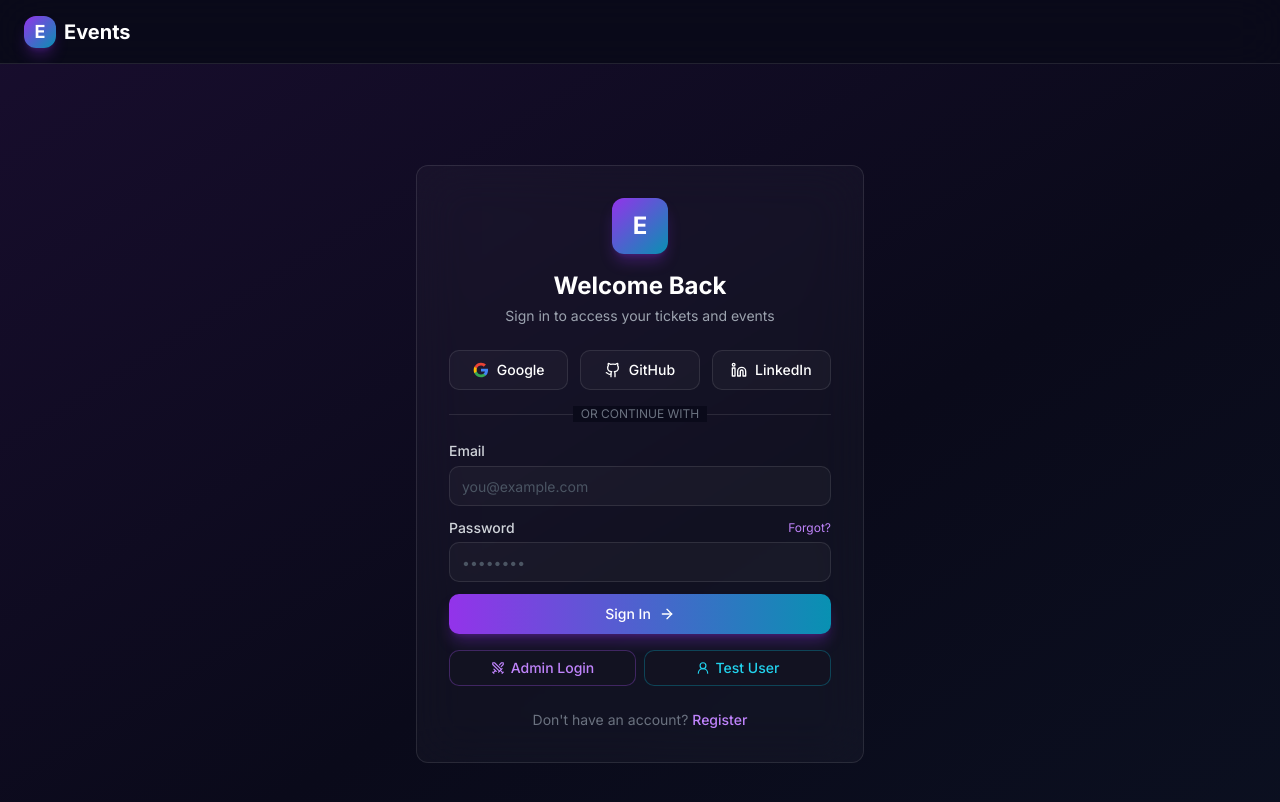
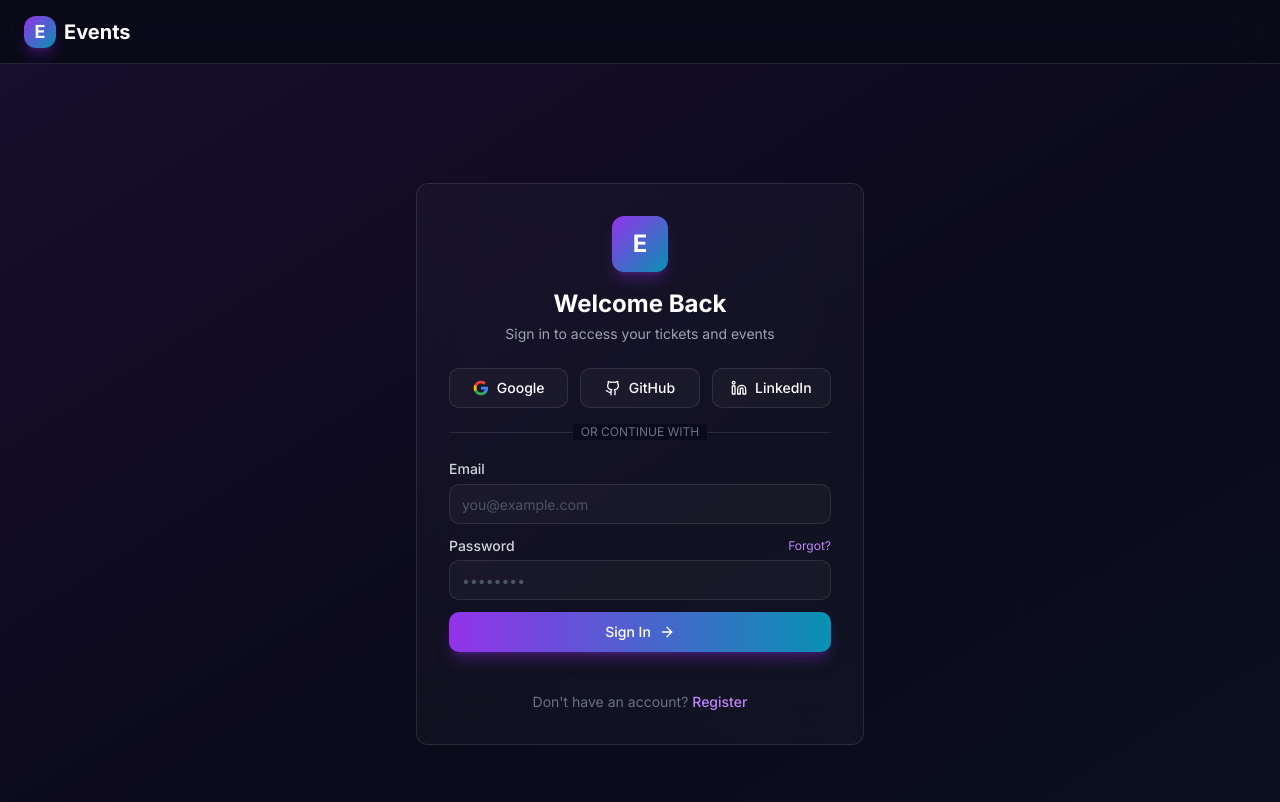
Before and after one commit to kktejas07/events, a Next.js app: page /login in a window 1280 px wide. Shown: the top 802 px of the page. Built offline with nearby package versions, Linux system fonts and the light colour scheme; no server answers.

Commit message:
fix: remove hardcoded admin/test user quick login buttons from login page

```diff
--- a/src/app/(auth)/login/page.tsx
+++ b/src/app/(auth)/login/page.tsx
@@ -9,7 +9,7 @@ import { Button } from "@/components/ui/button";
 import { Input } from "@/components/ui/input";
 import { Label } from "@/components/ui/label";
 import { Separator } from "@/components/ui/separator";
-import { Github, Linkedin, Sparkles, ArrowRight, Swords, UserRound } from "lucide-react";
+import { Github, Linkedin, Sparkles, ArrowRight } from "lucide-react";
 import { signInWithGoogle, signInWithGithub } from "@/lib/firebase-auth";
 
 async function firebaseSignIn(provider: "google" | "github") {
@@ -55,18 +55,6 @@ export default function LoginPage() {
       toast.error("Something went wrong");
     }
     setLoading(false);
-  }
-
-  async function quickLogin(email: string) {
-    setLoading(true);
-    const password = email === "events@forgetechno.com" ? "Omsairam@4522!!" : "password123";
-    const result = await signIn("credentials", { email, password, redirect: false });
-    if (result?.error) {
-      toast.error("Quick login failed");
-      setLoading(false);
-    } else {
-      window.location.href = email === "events@forgetechno.com" ? "/admin" : "/my-tickets";
-    }
   }
 
   async function handleSocialLogin(provider: "google" | "github") {
@@ -222,26 +210,7 @@ export default function LoginPage() {
             </form>
 
             <div className="flex gap-2">
-              <Button
-                variant="outline"
-                size="sm"
-                disabled={loading}
-                onClick={() => quickLogin("events@forgetechno.com")}
-                className="flex-1 border-purple-500/30 text-purple-400 hover:bg-purple-500/10"
-              >
-                <Swords className="mr-1.5 h-3.5 w-3.5" />
-                Admin Login
-              </Button>
-              <Button
-                variant="outline"
-                size="sm"
-                disabled={loading}
-                onClick={() => quickLogin("john@example.com")}
-                className="flex-1 border-cyan-500/30 text-cyan-400 hover:bg-cyan-500/10"
-              >
-                <UserRound className="mr-1.5 h-3.5 w-3.5" />
-                Test User
-              </Button>
+
             </div>
           </motion.div>
 
```
